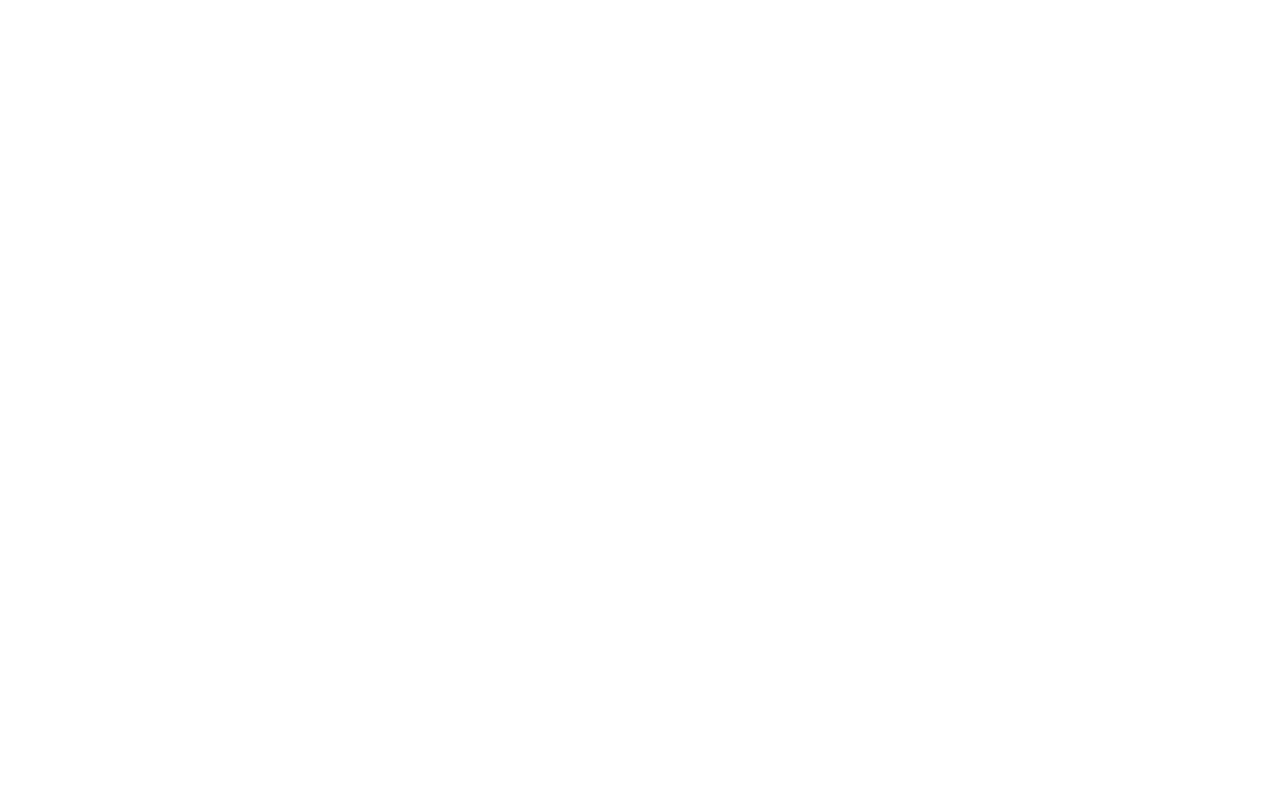
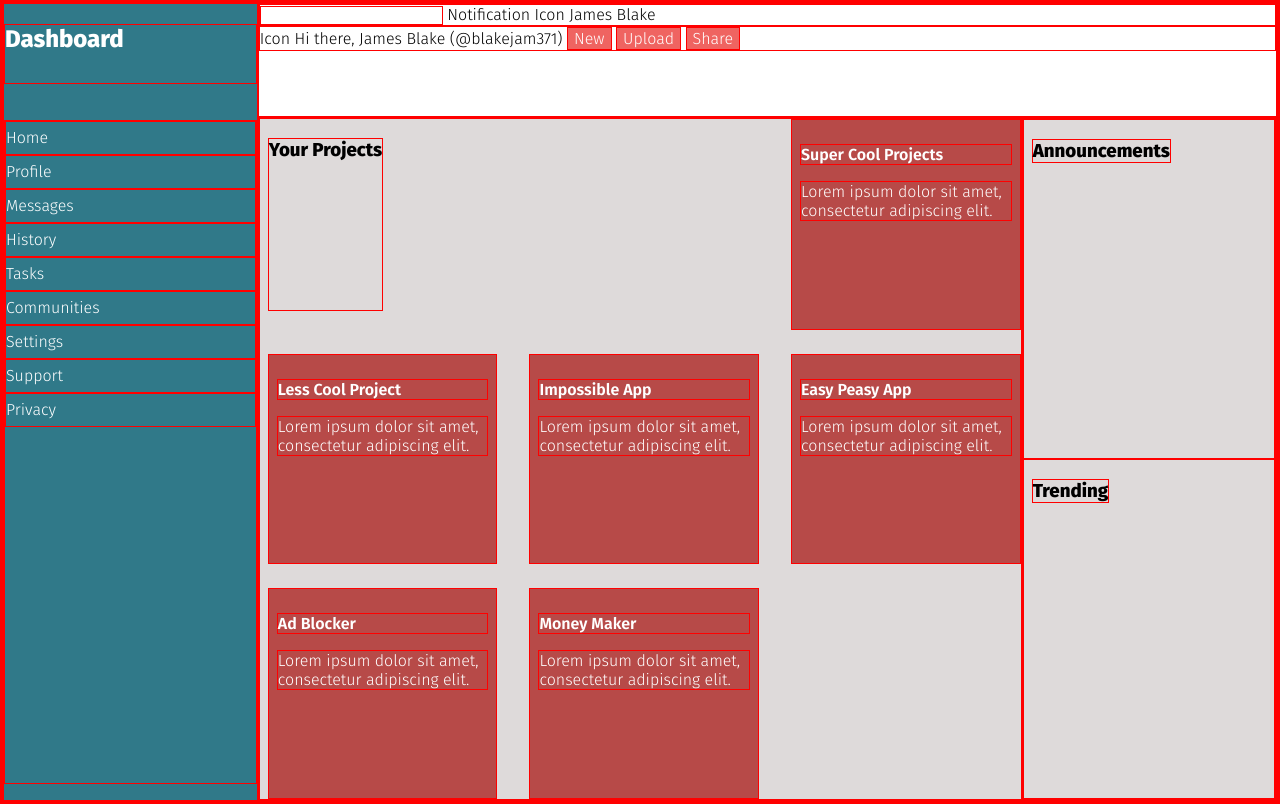
Before and after one commit to blakejam371/admin-dashboard, a plain HTML site: page index.html in a window 1280 px wide. Drawn offline with Linux system fonts and the light colour scheme.

Commit message:
Basic HTML & CSS setup

```diff
--- a/index.html
+++ b/index.html
@@ -9,7 +9,74 @@
 </head>
 <body>
   <div id="container">
+    <div id="sidebar">
+      <h2 id="sidebar-header">Dashboard</h2>
+      <ul id="sidebar-items">
+        <li>Home</li>
+        <li>Profile</li>
+        <li>Messages</li>
+        <li>History</li>
+        <li>Tasks</li>
+        <li>Communities</li>
+        <li>Settings</li>
+        <li>Support</li>
+        <li>Privacy</li>
+      </ul>
+    </div>
+    <div id="header">
+      <div id="header-top">
+        <input type="search" id="searchbar">
+        Notification
+        Icon
+        James Blake
+      </div>
+      <div id="header-bottom">
+        Icon
+        Hi there,
+        James Blake (@blakejam371)
+        <button>New</button>
+        <button>Upload</button>
+        <button>Share</button>
+      </div>
+    </div>
+    <div id="main-content">
+        <div id="projects">
+          <h3 id="section-header">Your Projects</h3>
+          <div class="project-items">
+            <p class="title">Super Cool Projects</p>
+            <p class="content">Lorem ipsum dolor sit amet, consectetur adipiscing elit.</p>
+          </div>
+          <div class="project-items">
+            <p class="title">Less Cool Project</p>
+            <p class="content">Lorem ipsum dolor sit amet, consectetur adipiscing elit.</p>
+          </div>
+          <div class="project-items">
+            <p class="title">Impossible App</p>
+            <p class="content">Lorem ipsum dolor sit amet, consectetur adipiscing elit.</p>
+          </div>
+          <div class="project-items">
+            <p class="title">Easy Peasy App</p>
+            <p class="content">Lorem ipsum dolor sit amet, consectetur adipiscing elit.</p>
+          </div>
+          <div class="project-items">
+            <p class="title">Ad Blocker</p>
+            <p class="content">Lorem ipsum dolor sit amet, consectetur adipiscing elit.</p>
+          </div>
+          <div class="project-items">
+            <p class="title">Money Maker</p>
+            <p class="content">Lorem ipsum dolor sit amet, consectetur adipiscing elit.</p>
+          </div>
+        </div>
+        <div id="right-content">
+          <div id="announcements">
+            <h3 id="section-header">Announcements</h3>
 
+          </div>
+          <div id="trending">
+            <h3 id="section-header">Trending</h3>
+          </div>
+        </div>
+    </div>
   </div>
 </body>
 </html>
--- a/styles.css
+++ b/styles.css
@@ -0,0 +1,111 @@
+@import url('https://fonts.googleapis.com/css?family=Fira+Sans:300,600,800');
+
+* {
+  box-sizing: border-box;
+  border: solid 0.5px red;
+}
+
+:root {
+  --ff: 'Fira Sans', sans-serif;
+
+  --fw-n: 300;
+  --fw-m: 600;
+  --fw-b: 800;
+
+  --fs-1: 6.5rem;
+  --fs-2: 5rem;
+  --fs-3: 3.5rem;
+  --fs-4: 2rem;
+  --fs-5: 1.5rem;
+  --fs-p: 1rem;
+
+  --primary-clr: #307989;
+  --secondary-clr: #548CA8;
+  --secondary-clr-light: #6fb9df;
+  --accent-clr: #EF6461;
+  --accent-clr-dark:#b74a48;
+  --opaque-background: rgba(123, 107, 107, 0.25);
+}
+
+body {
+  margin: 0;
+  font-family: var(--ff);
+}
+
+#container {
+  display: grid;
+  grid-template-columns: 1fr 4fr;
+  grid-template-rows: 1fr 6fr;
+  height: 100vh;
+}
+
+#sidebar {
+  background-color: var(--primary-clr);
+  color: white;
+  display: grid;
+  grid-template-columns: repeat(1fr);
+  grid-template-rows: 1fr 7fr;
+  grid-row: span 2;
+}
+
+ul {
+  list-style: none;
+  padding: 0;
+  line-height: 2rem;
+}
+
+#header {
+  grid-row: span 1;
+  grid-column: span 1;
+}
+
+#main-content {
+  grid-row: span 1;
+  grid-column: span 1;
+  background-color: var(--opaque-background);
+  display: grid;
+  grid-template-columns: 3fr 1fr;
+}
+
+#projects {
+  display: grid;
+  gap: 1.5rem;
+  grid-template-columns: repeat(auto-fit, minmax(200px, 1fr));
+}
+
+#section-header {
+  grid-column: span 2;
+  justify-self: left;
+  margin-left: 0.5rem;
+}
+
+.project-items {
+  background-color: var(--accent-clr-dark);
+  min-height: 100px;
+  padding: 0.5rem;
+  margin-left: 0.5rem;
+}
+
+.project-items p {
+  color: white;
+  font-weight: var(--fw-n);
+  font-size: var(--fs-p);
+}
+
+.project-items .title {
+  font-size: var(--fs-p);
+  text-align: left;
+  font-weight: var(--fw-m);
+}
+
+button {
+  font-family: var(--ff);
+  background-color: var(--accent-clr);
+  color: white;
+  font-size: var(--fs-p);
+}
+
+#right-content {
+  display: grid;
+  grid-template-rows: repeat(1fr);
+}
```
